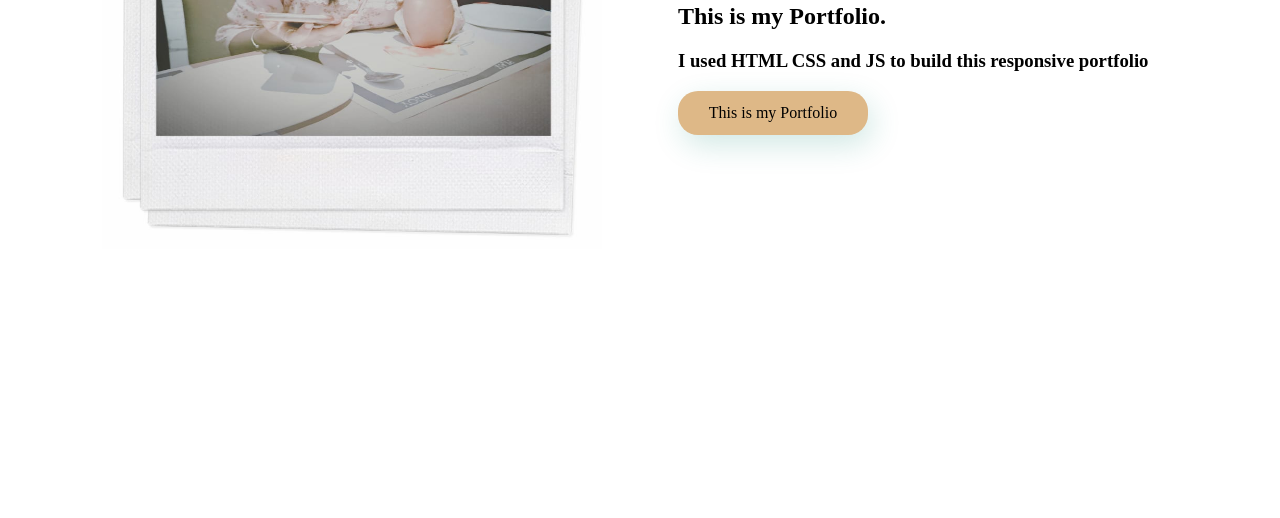
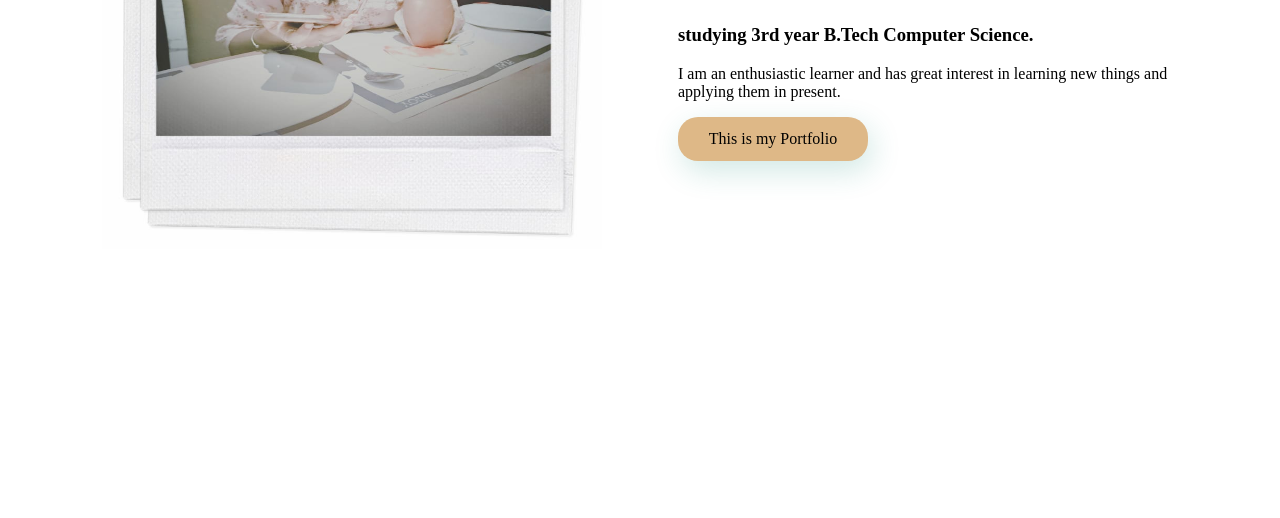
Before and after one commit to Kruthija/LGMproject, a plain HTML site: page index.html in a window 1280 px wide. Shown: the part 401-919 px from the top of the page. Drawn offline with Linux system fonts and the light colour scheme.

Commit message:
commit all changes final

```diff
--- a/index.html
+++ b/index.html
@@ -47,7 +47,7 @@
         <!-- text -->
         <div class="main-text">
            <h1>Hello, I am <u> Kruthija Vennu</u></h1>
-            <p><h2>This is my Portfolio.</h2><h3>I used HTML CSS and JS to build this responsive portfolio</h3></p>
+            <p><h2>I am a student.</h2><h3>studying 3rd year B.Tech Computer Science.</h3>I am  an enthusiastic learner and has great interest in learning new things and applying them in present.</p>
         <!-- button -->
         <a href="#" class="portfolio-btn">This is my Portfolio </a>
       </div>
```
